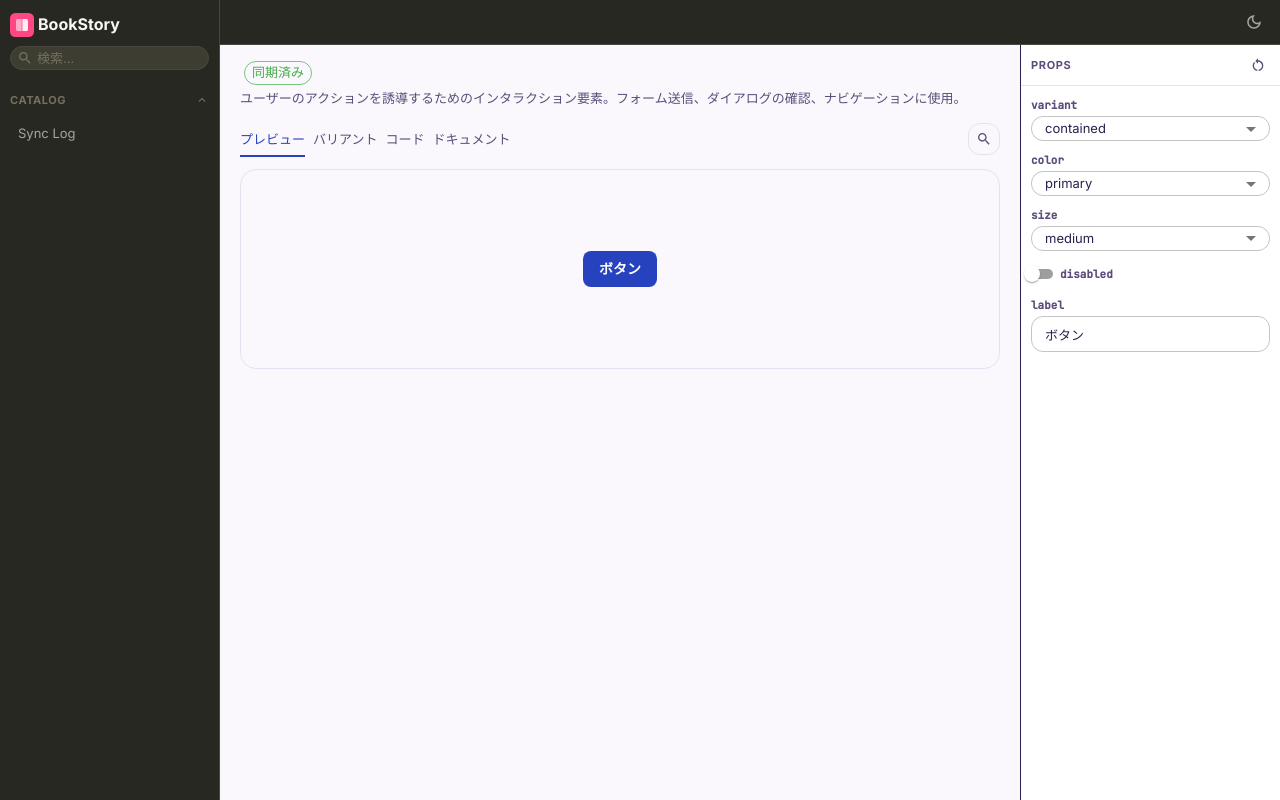
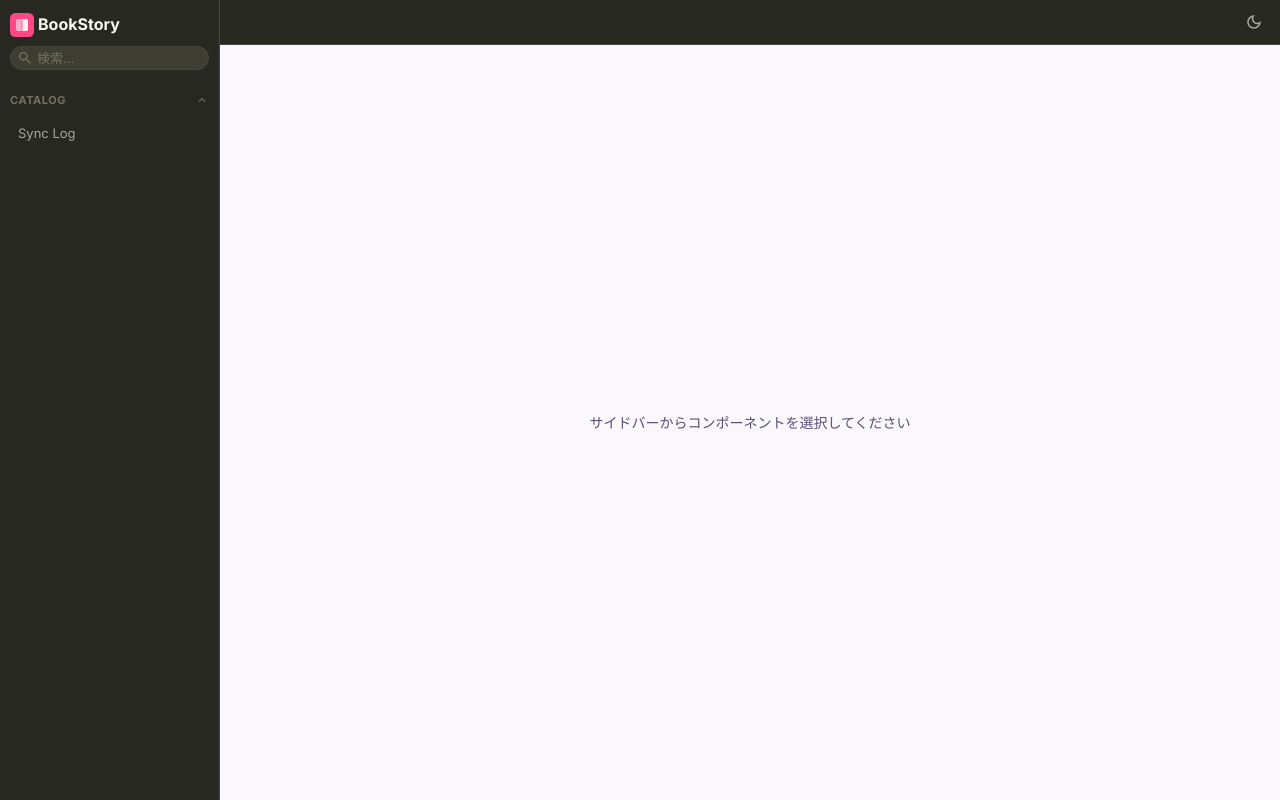
Before and after one commit to BoxPistols/BookStory, a Next.js app in the folder apps/web/: page / in a window 1280 px wide. Built offline with nearby package versions, Linux system fonts and the light colour scheme.

Commit message:
Chipバリアント色修正 + URL永続化
- バリアント値をlowercase変換（Figma "Filled"→MUI "filled"）
- URL ハッシュで選択コンポーネントを永続化（リロード復元）

```diff
--- a/apps/web/src/app/page.tsx
+++ b/apps/web/src/app/page.tsx
@@ -49,8 +49,15 @@ const REQUIRED_TEXT_PROPS: Record<string, PropDefinition[]> = {
   Stepper: [{ name: "step", type: "number", defaultValue: 1, min: 0, max: 2 }],
 };
 
+// URL ハッシュから初期選択を復元
+function getInitialId(): string | null {
+  if (typeof window === "undefined") return null;
+  const hash = window.location.hash.slice(1);
+  return hash || null;
+}
+
 export default function Home() {
-  const [selectedId, setSelectedId] = useState<string | null>("button");
+  const [selectedId, setSelectedId] = useState<string | null>(getInitialId);
   const [propValues, setPropValues] = useState<Record<string, Record<string, unknown>>>({});
   const [inspectActive, setInspectActive] = useState(false);
   const [mobileOpen, setMobileOpen] = useState(false);
@@ -131,6 +138,8 @@ export default function Home() {
   const handleSelect = (id: string) => {
     setSelectedId(id);
     setInspectActive(false);
+    // URL ハッシュに保存（リロードで復元可能）
+    window.history.replaceState(null, "", "#" + id);
   };
 
   const handleReset = useCallback(() => {
@@ -185,7 +194,7 @@ export default function Home() {
       const expanded: Record<string, string>[] = [];
       for (const combo of combinations) {
         for (const val of values) {
-          expanded.push({ ...combo, [key.charAt(0).toLowerCase() + key.slice(1)]: val });
+          expanded.push({ ...combo, [key.charAt(0).toLowerCase() + key.slice(1)]: val.toLowerCase() });
         }
       }
       combinations.length = 0;
```
